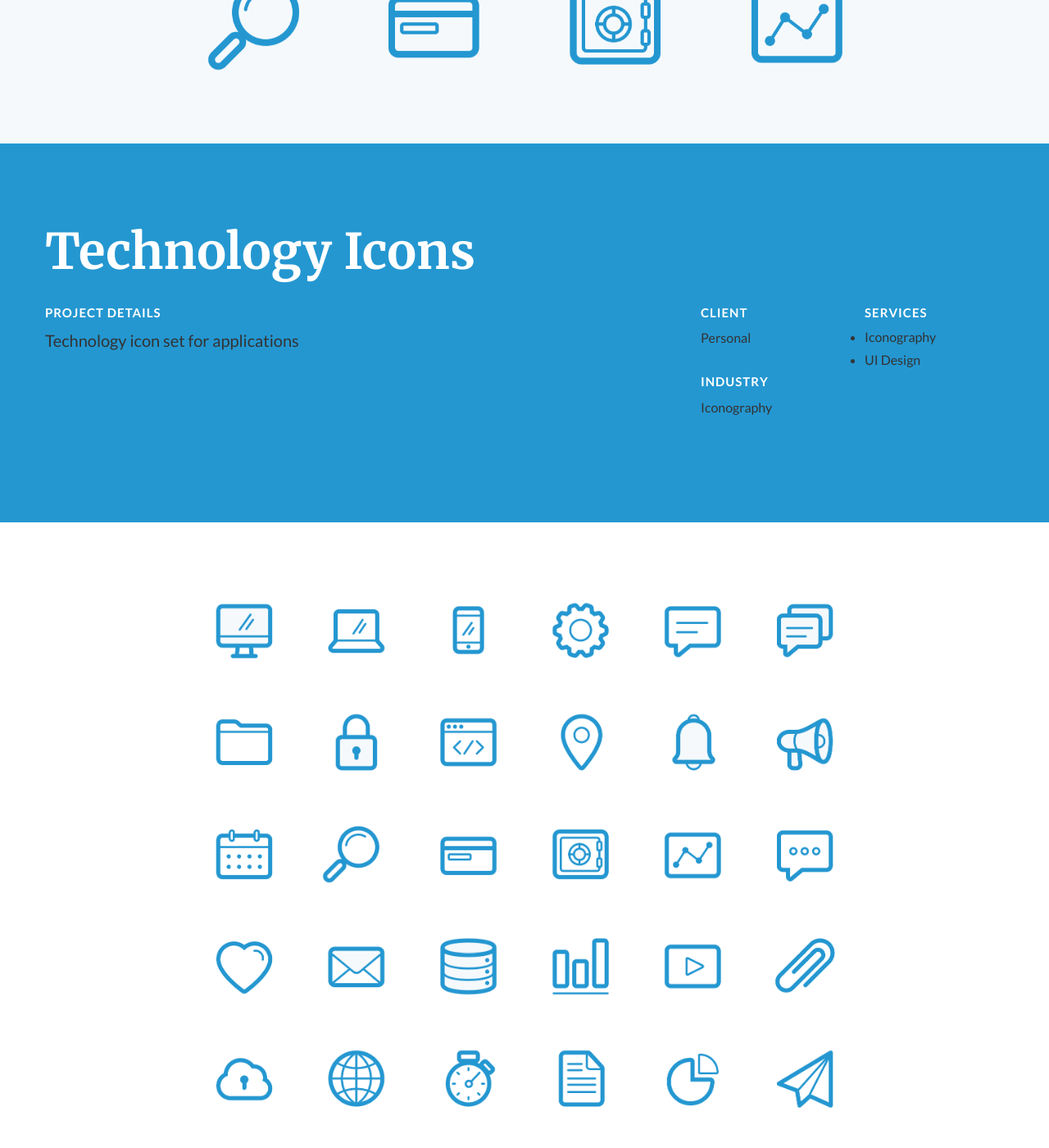
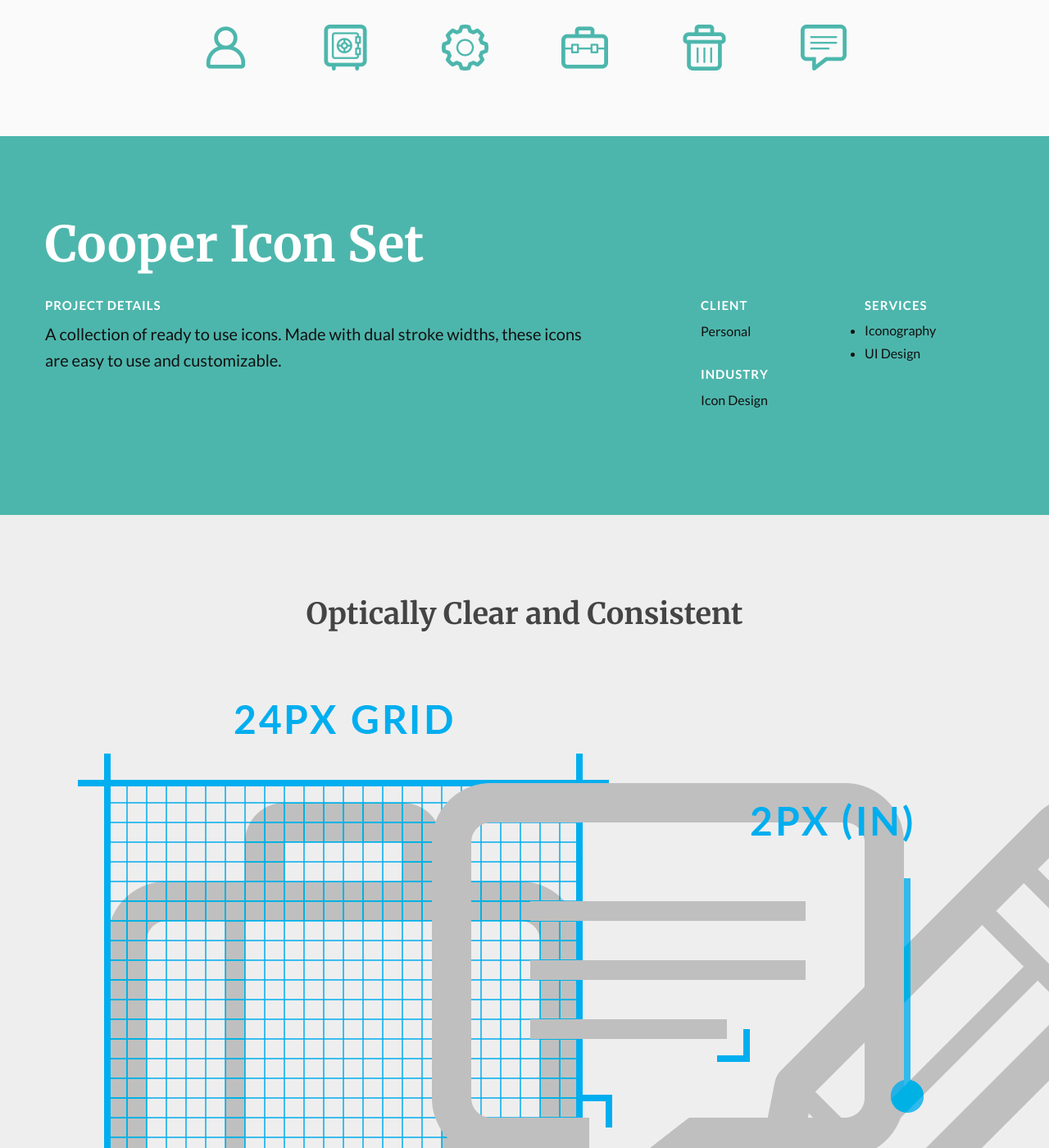
Before and after one commit to btamps/btamps.github.io, a Jekyll site: the page built from _posts/2016-04-27-technology-icons.markdown, in a window 1280 px wide and 1400 px high, scrolled down 416 px. Shown: the whole window at 82% size. Built offline with Jekyll 4.4.1, drawn with Linux system fonts in a browser that asks for light colours; nearby versions of some CDN libraries; some of the changed text lies outside the part shown.

Commit message:
added new icon post and assets

```diff
--- a/_posts/2016-04-27-technology-icons.markdown
+++ b/_posts/2016-04-27-technology-icons.markdown
@@ -1,25 +1,88 @@
 ---
-title:  "Technology Icons"
+title:  "Cooper Icon Set"
 date:   2016-04-18 17:55:09 -0700
 categories: ["Iconography", "UI Design"]
 author: Billy Tamplin
 thumbnail: tech-icons-thumb.png
-feature-image: tech-icons-hero.png
-feature-max-width: "800px"
-feature-bg-color: '#F5F9FC'
-detail-bg-color: "#2497d1"
+feature-image: cooper-icons/cooper-hero.png
+feature-max-width: "786px"
+feature-bg-color: '#FAFAFA'
+detail-bg-color: "#4DB6AC"
 primary-color: "white"
 secondary-color: "white"
-body-color: "#333"
+body-color: "#111"
 client: "Personal"
-industry: "Iconography"
-project-details: 'Technology icon set for applications'
+industry: "Icon Design"
+project-details: 'A collection of ready to use icons. Made with dual stroke widths, these icons are easy to use and customizable.'
 ---
+<section class="container-fluid content-block" style="background: #eee;">
+  <div class="container">
+    <div class="row">
+    <div class="col-sm-8 description center">
+      <h2>Optically Clear and Consistent</h2>
+    </div>
+      <div class="feature col-xs-12 col-md-4">
+        <img src="../img/cooper-icons/pixel-grid.png" alt="Designed on a 24px grid">
+        <p>All icons are pixel-perfect and designed on a 24px grid</p>
+      </div>
+      <div class="feature col-xs-12 col-md-4">
+        <img src="../img/cooper-icons/curves-angles.png" alt="Designed on a 24px grid">
+        <p>Sharp angle details paired with soft outline curves</p>
+      </div>
+      <div class="feature col-xs-12 col-md-4">
+        <img src="../img/cooper-icons/dual-stroke.png" alt="Designed on a 24px grid">
+        <p>Bold outter strokes with finer line details</p>
+      </div>
+    </div>
+  </div>
+</section>
 
-<div class="container content-block">
+<section class="container content-block">
   <div class="row">
     <figure class="col-sm-8 col-sm-offset-2">
-      <img src="../img/tech-icons-set-01.png" alt="Tech Icons">
+      <img src="../img/cooper-icons/cooper-icon-gallery.png" alt="Tech Icons">
     </figure>
   </div>
-</div>
+</section>
+
+<section class="container-fluid content-block full-gallery" style="background: #80CBC4;">
+    <div class="row">
+      <div class="col-xs-6 col-md-4">
+        <img src="../img/cooper-icons/cloud-check.png" alt="Cloud services icon">
+        <p>Cloud Services</p>
+      </div>
+      <div class="col-xs-6 col-md-4">
+        <img src="../img/cooper-icons/performance.png" alt="Performance icon">
+        <p>Performance</p>
+      </div>
+      <div class="col-xs-6 col-md-4">
+        <img src="../img/cooper-icons/globe.png" alt="Globe icon">
+        <p>Global</p>
+      </div>
+      <div class="col-xs-6 col-md-4">
+        <img src="../img/cooper-icons/trophy.png" alt="Trophy icon">
+        <p>Achievements</p>
+      </div>
+      <div class="col-xs-6 col-md-4">
+        <img src="../img/cooper-icons/pin.png" alt="Pin icon">
+        <p>Locations</p>
+      </div>
+      <div class="col-xs-6 col-md-4">
+        <img src="../img/cooper-icons/shield.png" alt="Shield icon">
+        <p>Security</p>
+      </div>
+  </div>
+</section>
+
+<section class="container-fluid content-block" style="background: #80CBC4;">
+  <div class="container side-by-side">
+    <div class="row">
+      <div class="col-xs-12 col-md-6">
+        <img src="../img/cooper-icons/cooper-form.png" alt="Cooper in forms" style="max-width: 480px; margin-bottom: 60px;">
+      </div>
+      <div class="col-xs-12 col-md-6">
+        <img src="../img/cooper-icons/cooper-mobile.png" alt="Cooper on apps" style="max-width: 400px;">
+      </div>
+    </div>
+  </div>
+</section>
```
Also changed, not shown: img/cooper-icons/cloud-check.png (added), img/cooper-icons/cooper-form.png (added), img/cooper-icons/cooper-hero.png (added), img/cooper-icons/cooper-icon-gallery.png (added), img/cooper-icons/cooper-mobile.png (added), img/cooper-icons/curves-angles.png (added), img/cooper-icons/dual-stroke.png (added), img/cooper-icons/globe.png (added), img/cooper-icons/performance.png (added), img/cooper-icons/pin.png (added), img/cooper-icons/pixel-grid.png (added), img/cooper-icons/shield.png (added), img/cooper-icons/trophy.png (added), 1 other file.
